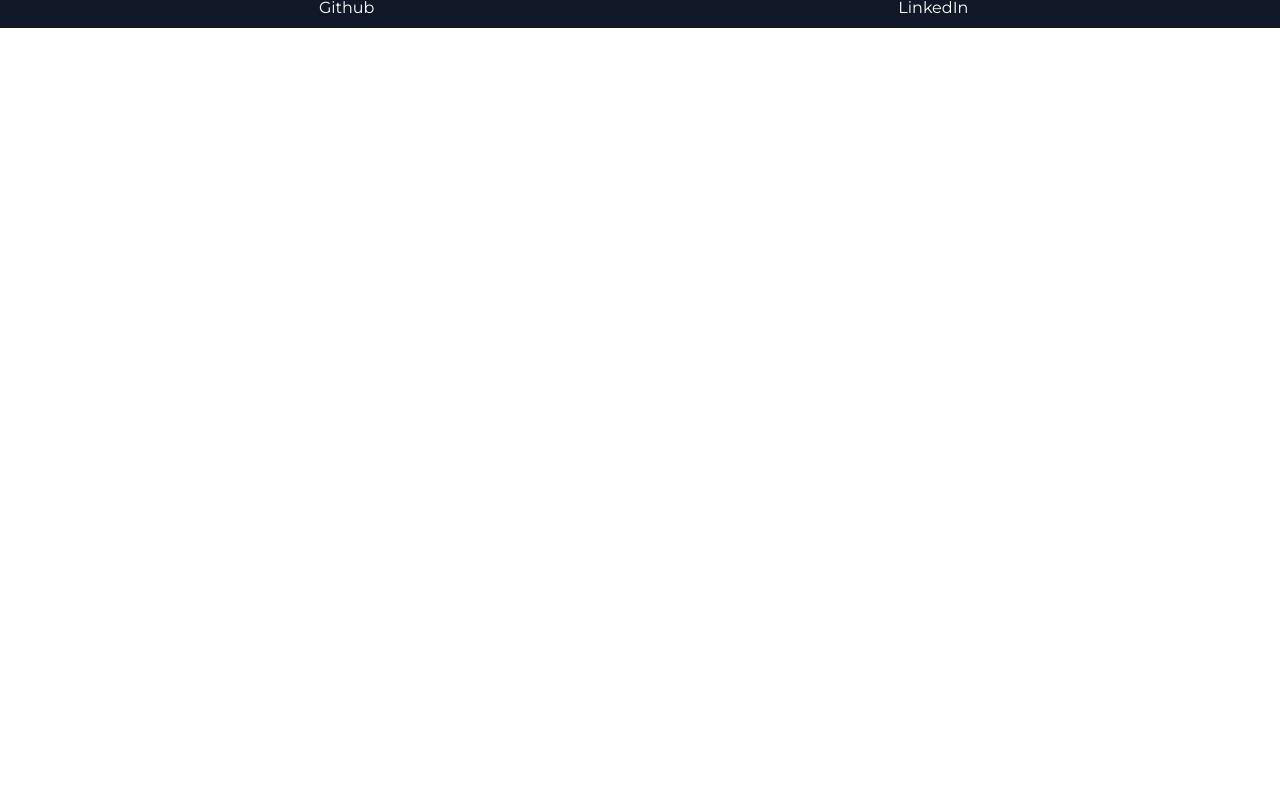
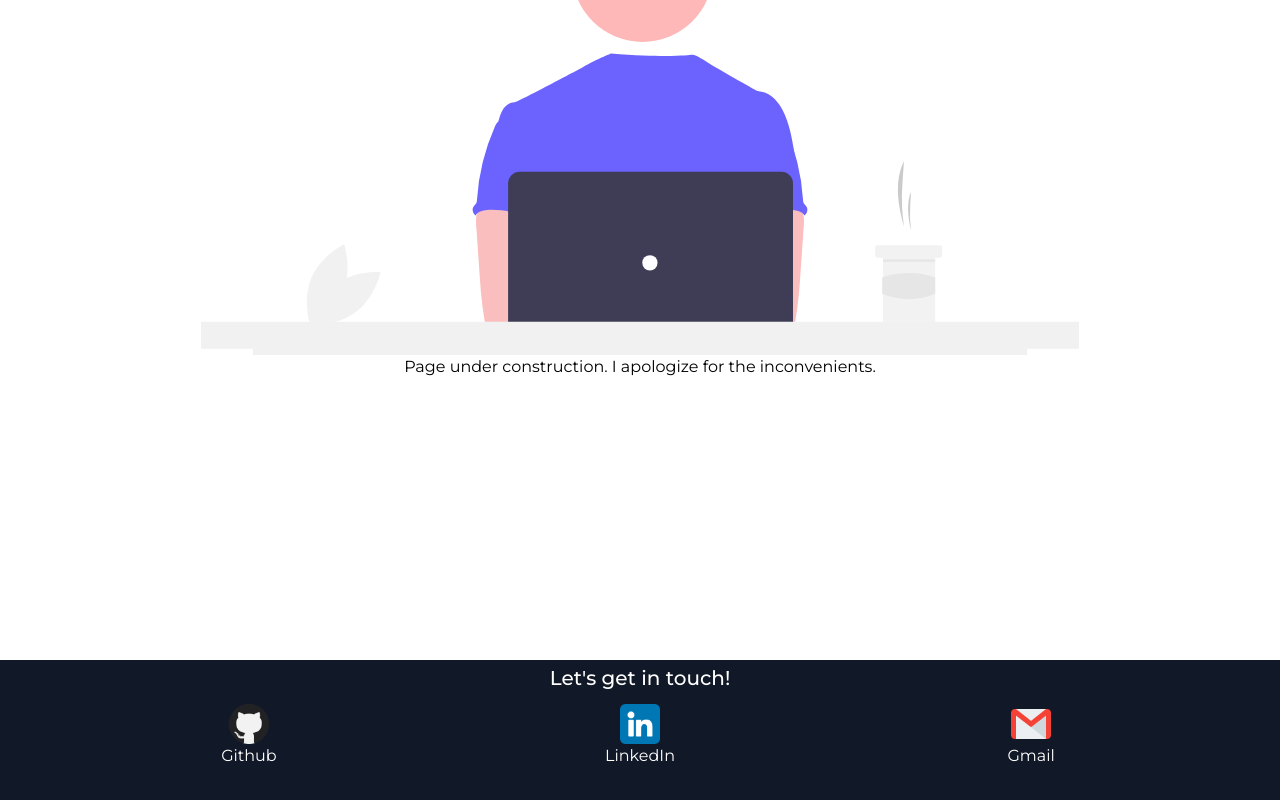
Before and after one commit to CruzFM/fernandocruz, a React (Create React App) app: page /certifications in a window 1280 px wide. Shown: the part 220-1020 px from the top of the page. Before the commit the page ends 800 px from the top, so only its background shows below. Built offline with nearby package versions, Linux system fonts and the light colour scheme.

Commit message:
certifications created. Footer fixed

```diff
--- a/src/App.js
+++ b/src/App.js
@@ -10,6 +10,7 @@ import Skills from './components/Skills/Skills'
 import {Routes, Route} from 'react-router-dom';
 import Error404 from './components/Error404/Error404';
 import { Footer } from './components/Footer/Footer';
+import { Certifications } from './components/Certifications/Certifications'
 
 function App() {
   // console.log("renderized")
@@ -29,17 +30,11 @@ function App() {
         <Route path='/' element={<Home />} />
         <Route path='/projects' element={<Projects />} />
         <Route path='/skills' element={<Skills />} />
+        <Route path='/certifications' element={<Certifications />} />
         <Route path='/*' element={<Error404 />} />
       </Routes>
 
       <Footer />
-
-      {/* <TestComponent /> */}
-      {/* <Hero darkMode={darkMode}/>
-      <Projects darkMode={darkMode} />
-      <Skills darkMode={darkMode} />
-      <AboutMe darkMode={darkMode} />
-      <Footer /> */}
     </div>
   );
 }
--- /dev/null
+++ b/src/components/Certifications/Certifications.jsx
@@ -0,0 +1,13 @@
+import projectUnderConstruction from "../../images/projectUnderConstruction.svg"
+
+export const Certifications = ()=>{
+    return(
+        <div className="flex justify-center content-center min-h-screen my-0 mx-auto w-11/12">
+            <div className="grid place-items-center h-3/6 p-3">
+                <img src={projectUnderConstruction} alt="Under Construction" className="w-full"/>
+                <h2 className="text-center">Page under construction. I apologize for the inconvenients.</h2>
+            </div>
+
+        </div>
+    )
+}
--- a/src/components/Footer/Footer.jsx
+++ b/src/components/Footer/Footer.jsx
@@ -1,29 +1,36 @@
 import github from "../../images/githubLogo.png";
 import linkedIn from "../../images/linkedinLogo.png";
+import gmail from "../../images/gmailLogo.png";
 
 
 export const Footer = ()=>{
     return(
         <footer className="h-36 bg-gray-900 text-white">
-            <div className="mx-auto my-0 w-11/12 flex flex-col content-center gap-1.5">
+            <div className="mx-auto my-0 w-11/12 flex flex-col content-center gap-2">
                 <div>
                     <h2 className="text-center text-xl font-medium py-1">Let's get in touch!</h2>
                 </div>
-                <a href="mailto:cruzfernandomartin94@gmail.com" className="text-center p-2 text-sm">
+                {/* <a href="mailto:cruzfernandomartin94@gmail.com" className="text-center p-2 text-sm">
                     cruzfernandomartin94@gmail.com
-                </a>
-                <ul className="list-none grid grid-cols-2">
+                </a> */}
+                <ul className="list-none grid grid-cols-3">
                     <li className="grid place-items-center">
                         <a href="https://github.com/CruzFM">
-                            <img src={github} className="w-7" alt="github" />
+                            <img src={github} className="w-7 md:w-10" alt="github" />
                         </a>
                         <p>Github</p>
                     </li>
                     <li className="grid place-items-center">
                         <a href="https://linkedin.com/in/cruzfernandomartin">
-                            <img src={linkedIn} className="w-7" alt="LinkedIn" />
+                            <img src={linkedIn} className="w-7 md:w-10" alt="LinkedIn" />
                         </a>
                         <p>LinkedIn</p>
+                    </li>
+                    <li className="grid place-items-center">
+                        <a href="mailto:cruzfernandomartin94@gmail.com">
+                            <img src={gmail} className="w-7 md:w-10" alt="gmail" />
+                        </a>
+                        <p>Gmail</p>
                     </li>
                 </ul>
             </div>
```
